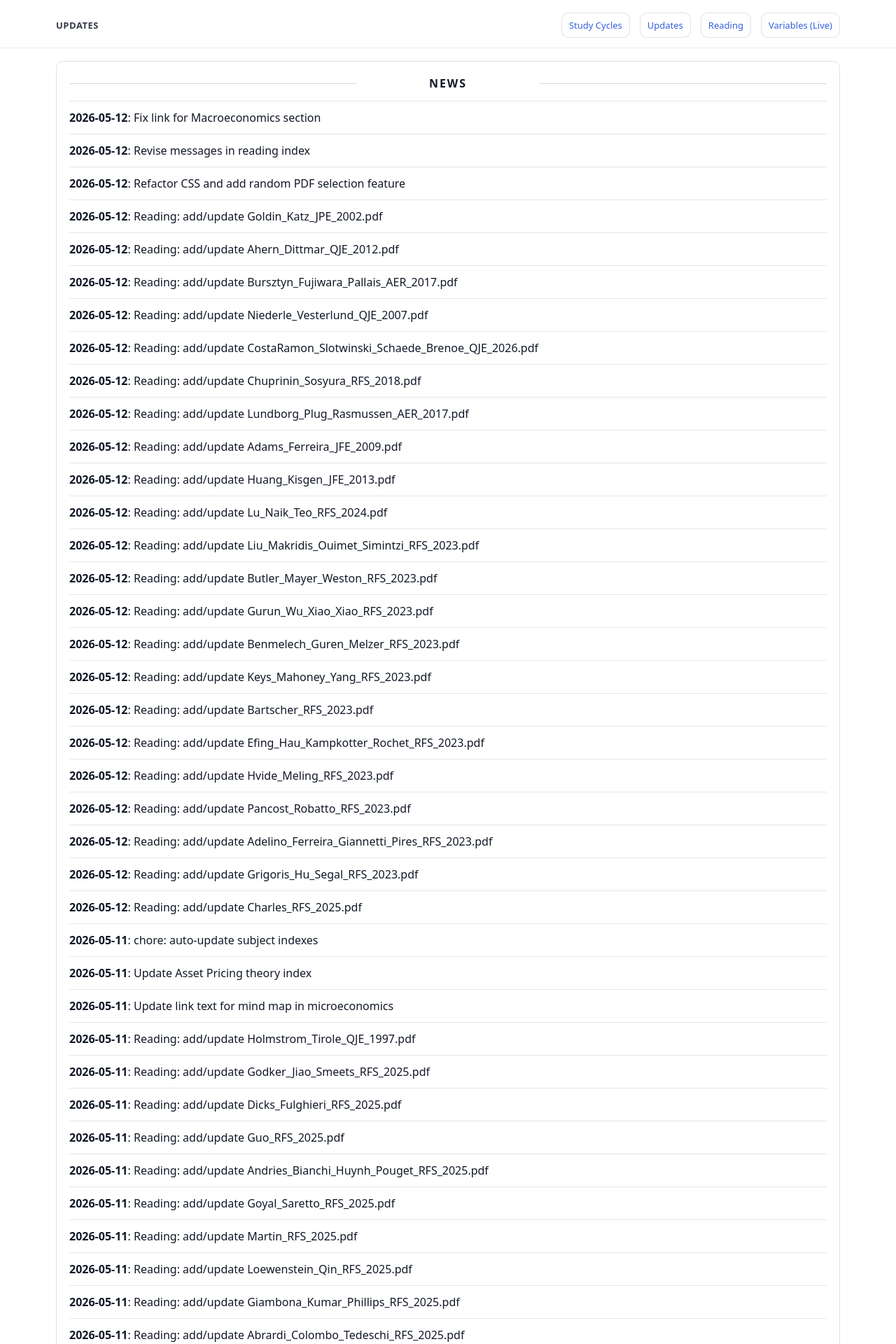
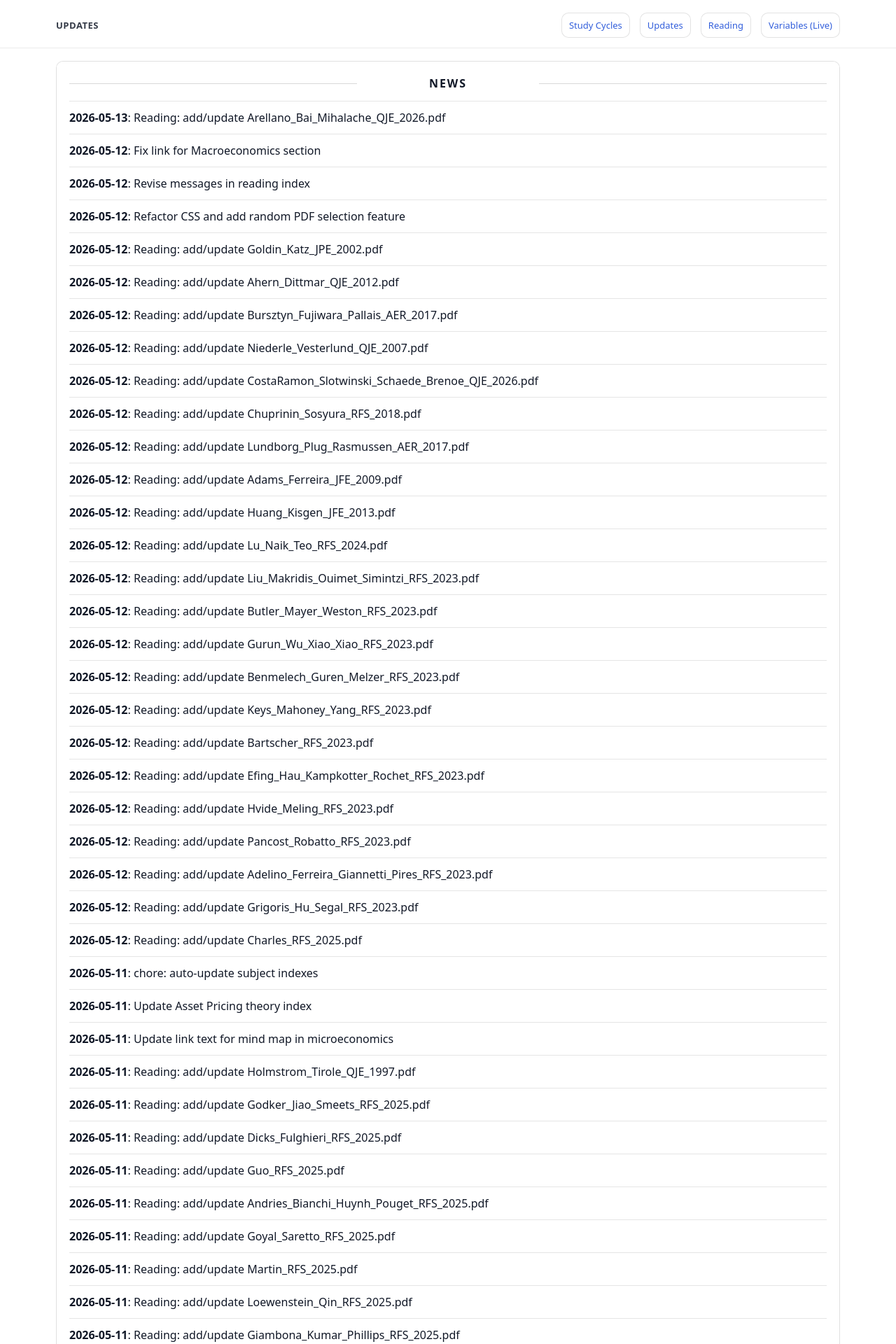
Before and after one commit to yaxinzn/study-archive, a Jekyll site: the page built from updates/index.md, in a window 1280 px wide. Shown: the top 1920 px of the page at 70% size. Built offline with Jekyll 4.4.1, drawn with Linux system fonts in a browser that asks for light colours; some of the changed text lies outside the part shown.

Commit message:
chore: update NEWS feed

```diff
--- a/_data/news.yml
+++ b/_data/news.yml
@@ -1,4 +1,7 @@
 # Auto-generated update history (sorted newest -> oldest). Do not edit manually.
+- ts: "1778616413"
+  date: "2026-05-13"
+  title: "Reading: add/update Arellano_Bai_Mihalache_QJE_2026.pdf"
 - ts: "1778586610"
   date: "2026-05-12"
   title: "Fix link for Macroeconomics section"
```
